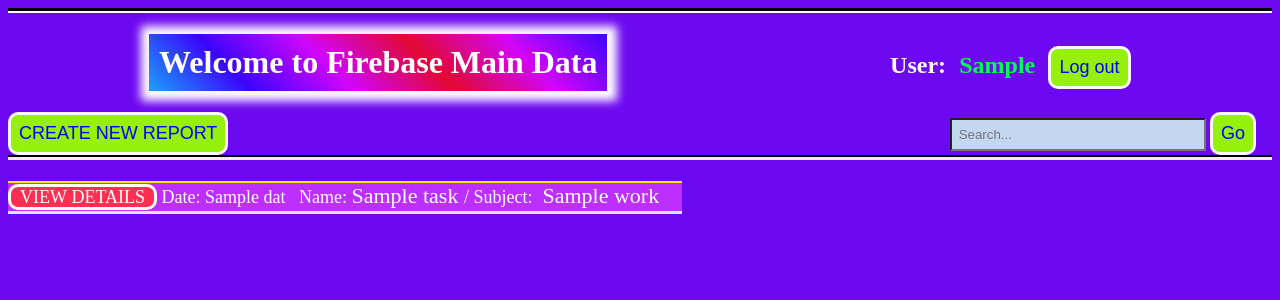
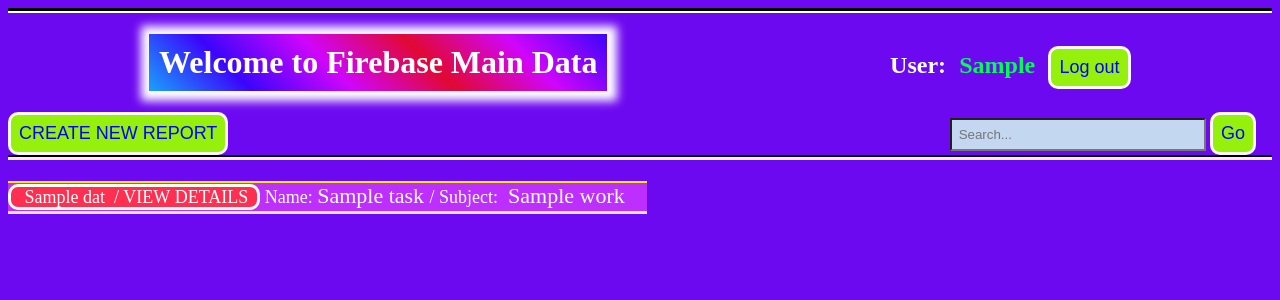
Before and after one commit to PeterTD6724/google_report, a Django app: template whitefreport/templates/whitefreport/check.html in a window 1280 px wide. Shown: the top 300 px of the page. Run offline with Django 5.2, Linux system fonts and the light colour scheme; the template is opened without the code that fills it: most values are stand-ins (such as "Sample title", 1, 10 or a date in 2020).

Commit message:
gcpdjreport2

```diff
--- a/whitefreport/templates/whitefreport/check.html
+++ b/whitefreport/templates/whitefreport/check.html
@@ -46,8 +46,9 @@
 
 
             <span class="fifth_check">
-                <a class="sixth_check" href="/post_check/?z={{time}}" title="{{work}}">VIEW&nbsp;DETAILS</a>
-                Date:&nbsp;{{ dat }} &nbsp;
+                <a class="sixth_check" href="/post_check/?z={{time}}" title="{{work}}"> &nbsp;{{ dat }} &nbsp;/
+                    VIEW&nbsp;DETAILS</a>
+
 
                 Name:
                 <a class="fourth_check" href="/post_check/?z={{time}}" title="{{task}}"> {{ task }}
```
